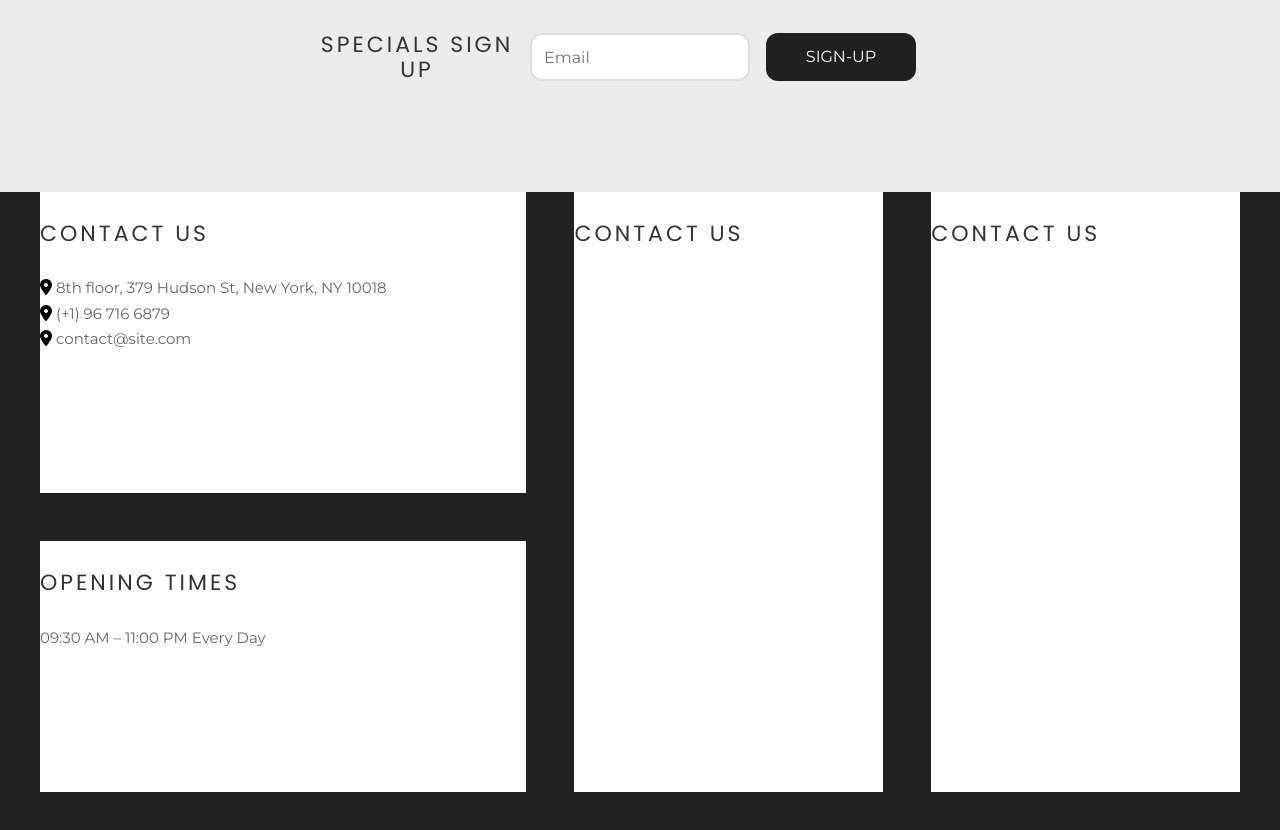
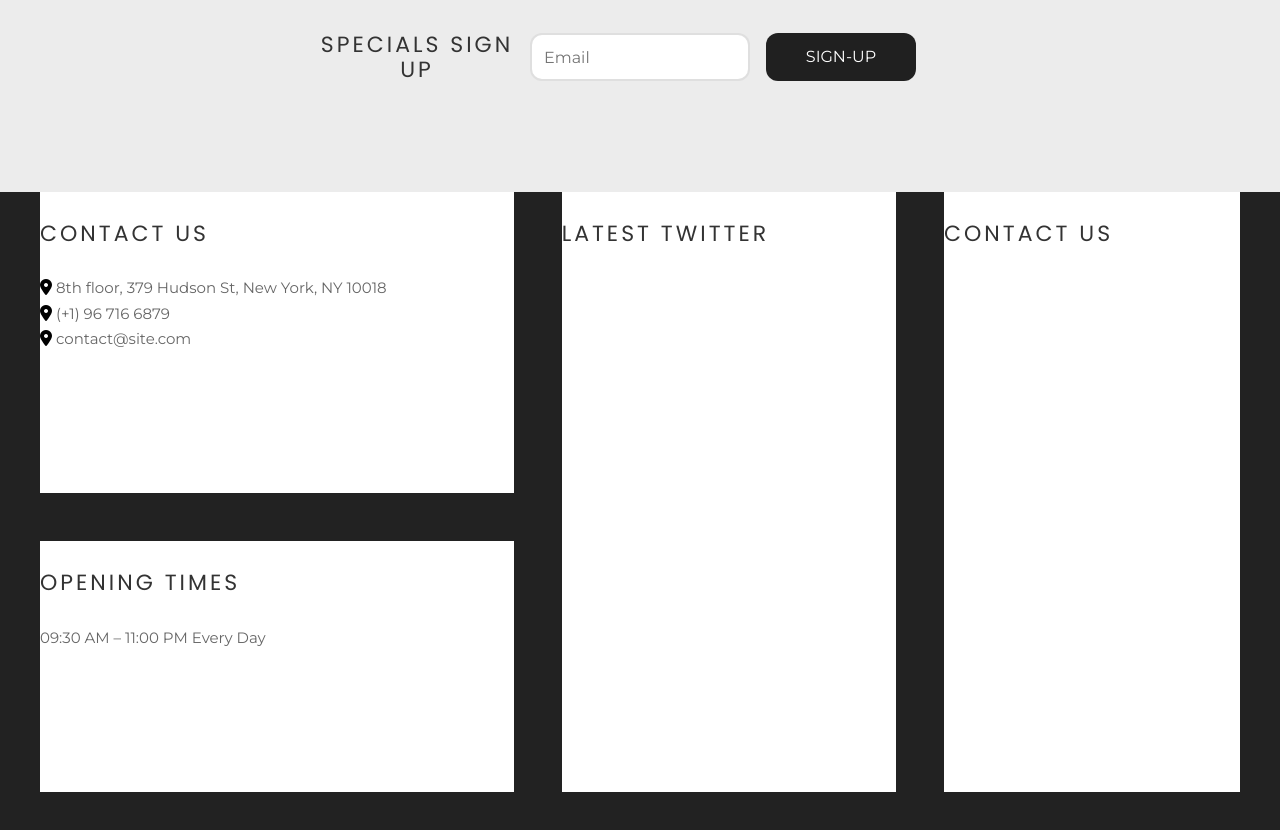
Before and after one commit to PierrePsome/pato_resto, a website: page dev/index.html in a window 1280 px wide. Shown: the part 6434-7264 px from the top of the page. Drawn offline with nearby package versions, Linux system fonts and the light colour scheme; files that its build step writes are made by us from their sources.

Commit message:
fin de journée 24.01 16h

```diff
--- a/dev/index.html
+++ b/dev/index.html
@@ -457,7 +457,7 @@
             </div>
 
             <div class="f-double-block2">
-                <h4>contact us</h4>
+                <h4>LATEST TWITTER</h4>
             </div>
 
             <div>
```
Also changed, not shown: prod/index.html (+1 -1 lines).
